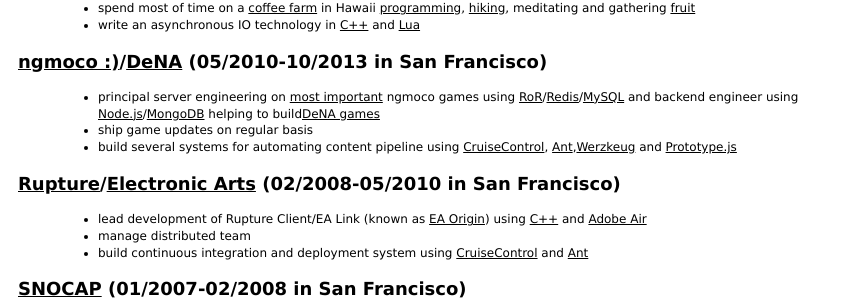
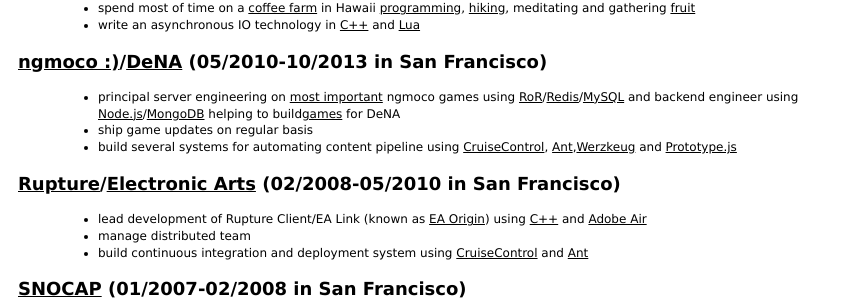
Before and after one commit to sarquaz/sarquaz.github.io, a Jekyll site: the page resume.html, which Jekyll copies as it is, in a window 1280 px wide. Shown: the part 663-963 px from the top of the page, without its empty margins (0-843 px from the left). Built offline with Jekyll 4.4.1, drawn with Linux system fonts in a browser that asks for light colours.

Commit message:
update resume html

```diff
--- a/resume.html
+++ b/resume.html
@@ -69,7 +69,7 @@
 
     <h2><a href="https://en.wikipedia.org/wiki/Ngmoco">ngmoco :)</a>/<a href="https://en.wikipedia.org/wiki/DeNA">DeNA</a> (05/2010-10/2013 in San Francisco)</h2>
     <ul class="pad">
-        <li>principal server engineering on <a href="https://en.wikipedia.org/wiki/We_Rule">most important</a> ngmoco games using <a href="https://en.wikipedia.org/wiki/Ruby_on_Rails">RoR</a>/<a href="https://en.wikipedia.org/wiki/Redis">Redis</a>/<a href="https://mysql.com">MySQL</a> and backend engineer using <a href="https://nodejs.org/en/">Node.js</a>/<a href="https://en.wikipedia.org/wiki/MongoDB">MongoDB</a> helping to build<a href="https://dena.com/intl/press/001318">DeNA games</a></li>
+        <li>principal server engineering on <a href="https://en.wikipedia.org/wiki/We_Rule">most important</a> ngmoco games using <a href="https://en.wikipedia.org/wiki/Ruby_on_Rails">RoR</a>/<a href="https://en.wikipedia.org/wiki/Redis">Redis</a>/<a href="https://mysql.com">MySQL</a> and backend engineer using <a href="https://nodejs.org/en/">Node.js</a>/<a href="https://en.wikipedia.org/wiki/MongoDB">MongoDB</a> helping to build<a href="https://dena.com/intl/press/001318">games</a> for DeNA</li>
         <li>ship game updates on regular basis</li>
         <li>build several systems for automating content pipeline using <a href="https://en.wikipedia.org/wiki/CruiseControl">CruiseControl</a>, <a href="https://en.wikipedia.org/wiki/Apache_Ant">Ant</a>,<a href="http://werkzeug.pocoo.org/">Werzkeug</a> and <a href="http://prototypejs.org/" >Prototype.js</a></li>
     </ul>
```
